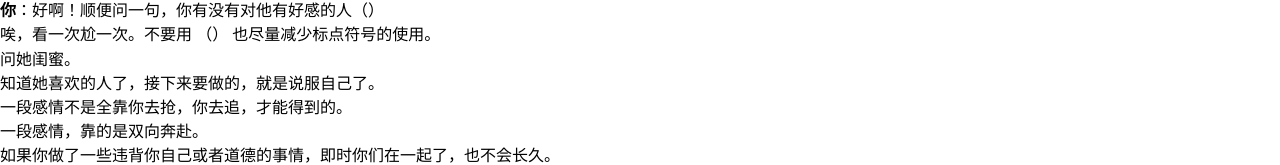
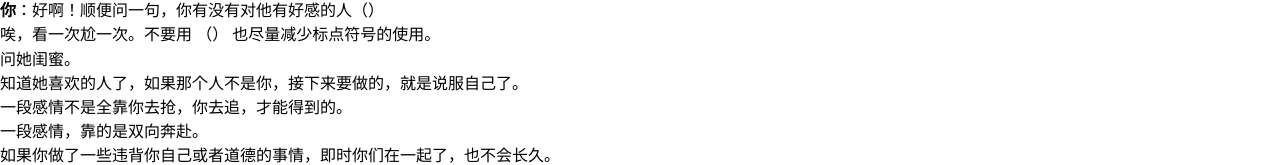
Before and after one commit to EvanNotFound/how-to-deal-with-my-crush, a Next.js app: page /situational-before/i-have-a-boyfriend in a window 1280 px wide. Shown: the part 458-623 px from the top of the page. Built offline with nearby package versions, Linux system fonts and the light colour scheme.

Commit message:
fix: clarify sentence about what to do if she likes someone else

```diff
--- a/pages/situational-before/i-have-a-boyfriend.mdx
+++ b/pages/situational-before/i-have-a-boyfriend.mdx
@@ -41,7 +41,7 @@ In both situation，你都处于劣势状态。所以，放弃是其中一个选
 
 2. 问她闺蜜。
 
-知道她喜欢的人了，接下来要做的，就是说服自己了。
+知道她喜欢的人了，如果那个人不是你，接下来要做的，就是说服自己了。
 
 一段感情不是全靠你去抢，你去追，才能得到的。
 
```
